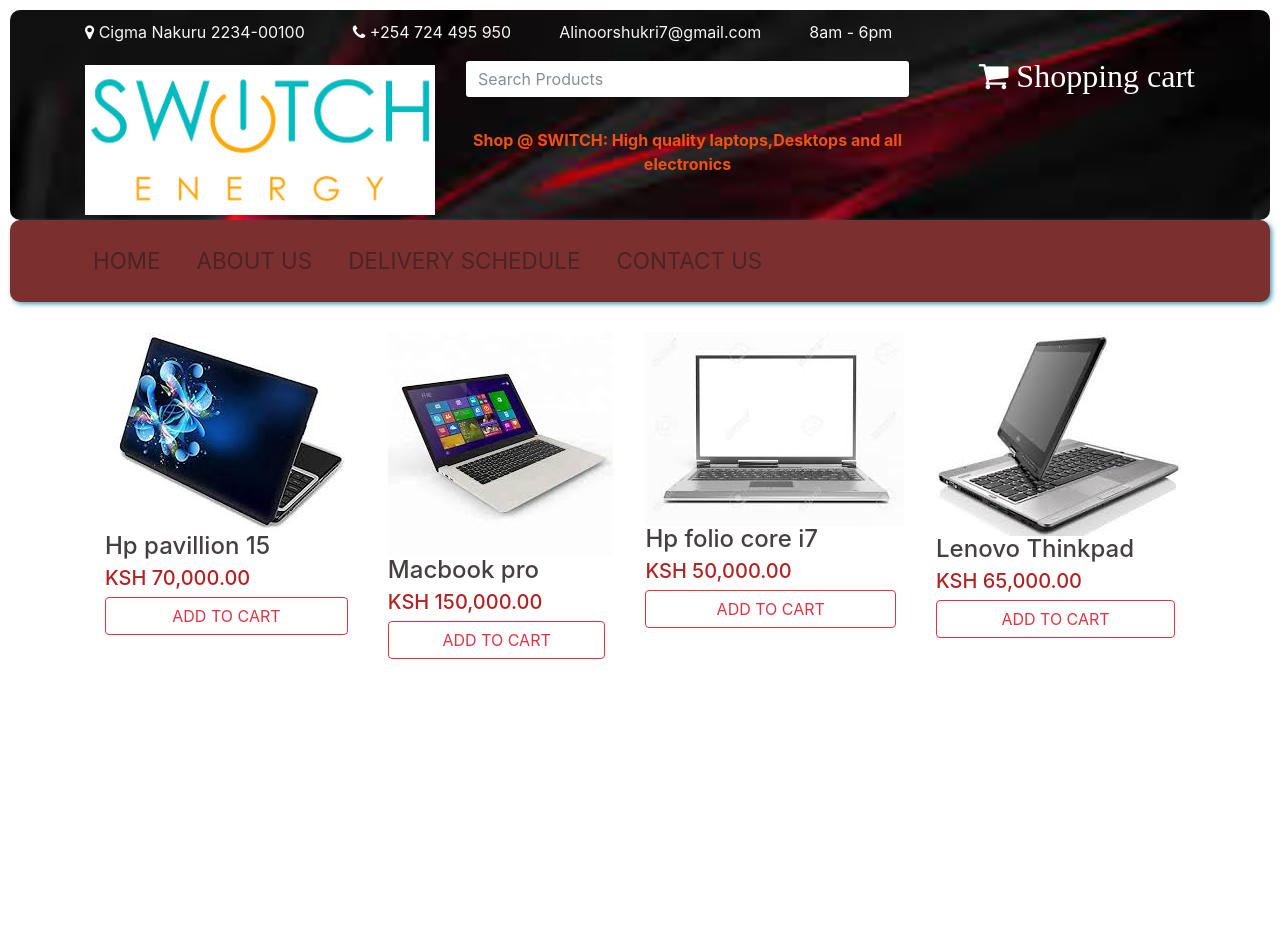
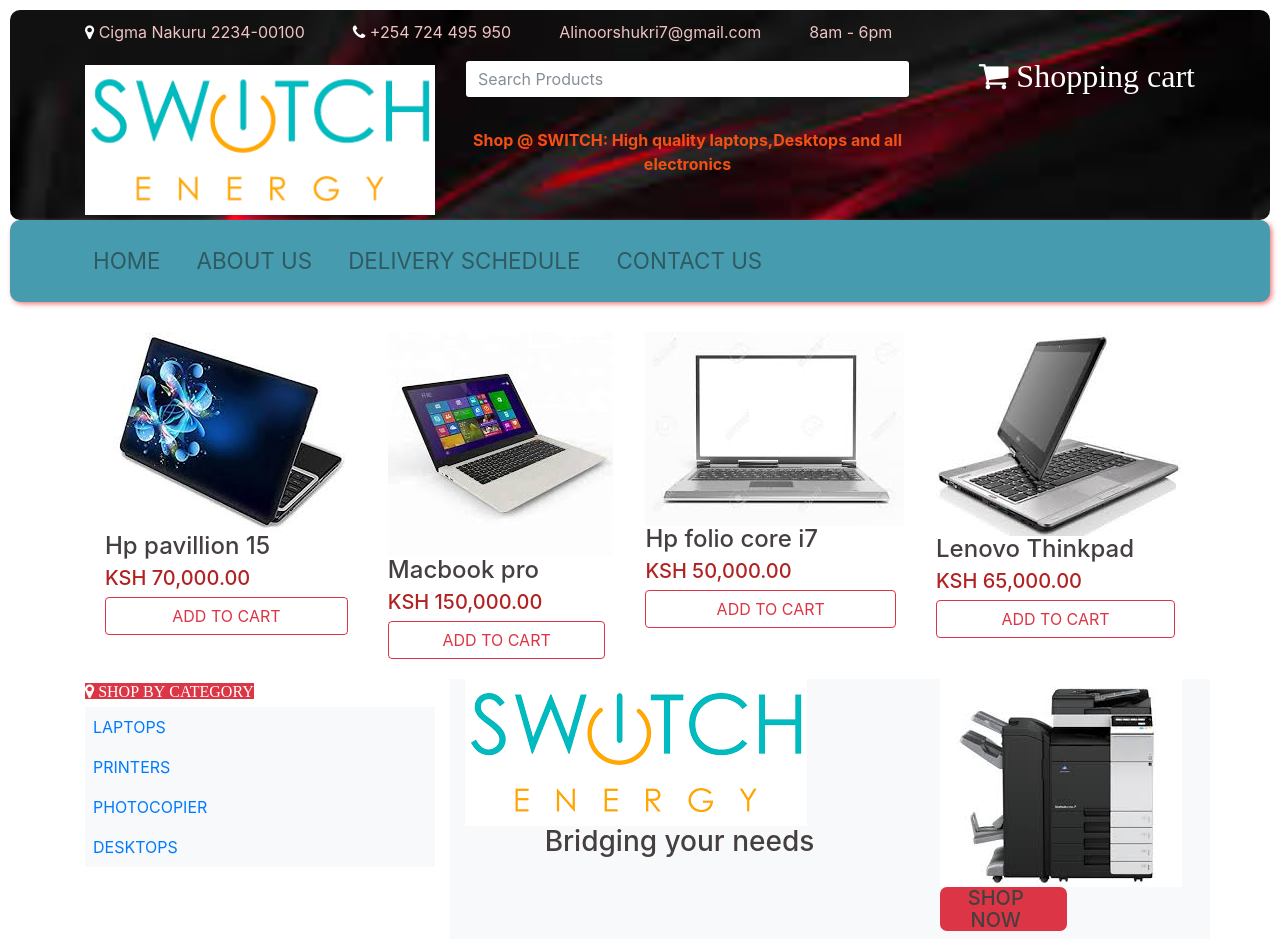
Before and after one commit to alishker/E-Commerce-System, a website: page src/index.html in a window 1280 px wide. Before the commit the page ends 800 px from the top, so only its background shows below. Drawn offline with Linux system fonts and the light colour scheme.

Commit message:
add more functionality

```diff
--- a/src/css/style.css
+++ b/src/css/style.css
@@ -1,10 +1,10 @@
 body {
-color: whitesmoke;}
+color: rgb(240, 195, 195);}
 
 .navbar {
-  box-shadow: 2px 2px 5px #3292a6;
+  box-shadow: 2px 2px 5px #eb6f6f;
   opacity: 0.9;
-  background:rgb(110, 25, 25);
+  background-color: #3292a6;
   margin: 10px;
   margin-top: 0;
   border-radius: 10px;
@@ -14,6 +14,7 @@
     font-size: 1.4rem;
     padding-right: 20px;
     text-transform: uppercase;
+    color: white;
 
 
 
@@ -59,3 +60,17 @@
     .card{
       border: none;
     }
+    .shopnow1{
+      margin-bottom: 0;
+      padding-bottom: 0;
+
+    }
+.shopnow{
+  text-align: center;
+  margin-top: 0;
+  padding-top: 0;
+  width: 50%;
+  border-radius: 7px;
+
+
+}
--- a/src/index.html
+++ b/src/index.html
@@ -121,6 +121,47 @@
     </div>
 
   </section>
+  <section>
+    <div class="container">
+      <div class="row">
+        <div class="col-md-4">
+          <h3 class="bg-danger fa fa-map-marker align-centre">
+               SHOP BY CATEGORY
+          </h3>
+          <ul class="navbar-nav bg-light">
+            <li class="nav-item ">
+              <a href="#laptops" class="nav-link p-2">LAPTOPS </a>
+
+
+            </li>
+            <li class="nav-item">
+              <a href="#printers" class="nav-link p-2">PRINTERS</a>
+            </li>
+            <li class="nav-item">
+              <a href="#photocopier" class="nav-link p-2">PHOTOCOPIER</a>
+            </li>
+            <li class="nav-item">
+              <a href="#desktops" class="nav-link p-2">DESKTOPS</a>
+            </li>
+          </ul>
+        </div>
+        <div class="col-md-5 bg-light">
+         <div class="img-fluid mb-3 rounded-circle">
+          <img src="img/lgo4.jpg" alt="logo">
+          <h3 class="mr-3 text-center">Bridging your needs </h3>
+         </div>
+
+        </div>
+        <div class="col-md-3 align-self-md-end bg-light">
+          <div class="img-fluid mb-0 rounded-circle shopnow1 ">
+           <img src="img/pr5.jpg" alt="printer">
+           <h5 class="bg-danger shopnow mr-5 pr-3">SHOP NOW </h5>
+          </div>
+
+         </div>
+      </div>
+    </div>
+  </section>
 
   <script src="js/jquery.min.js"></script>
   <script src="js/popper.min.js"></script>
```
